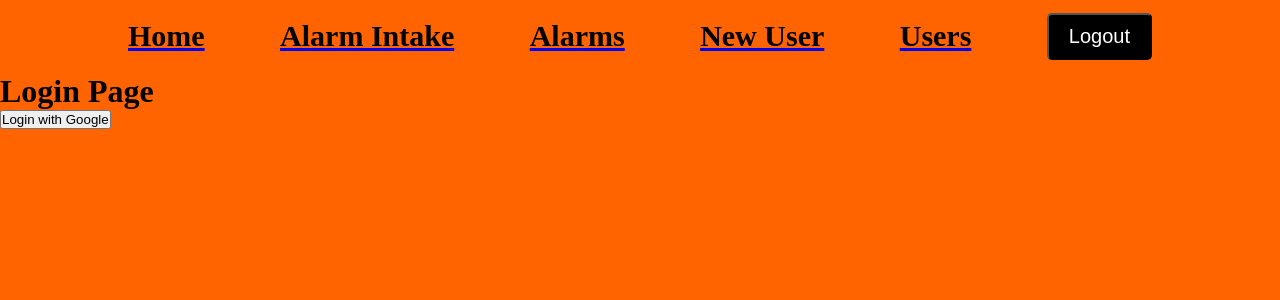
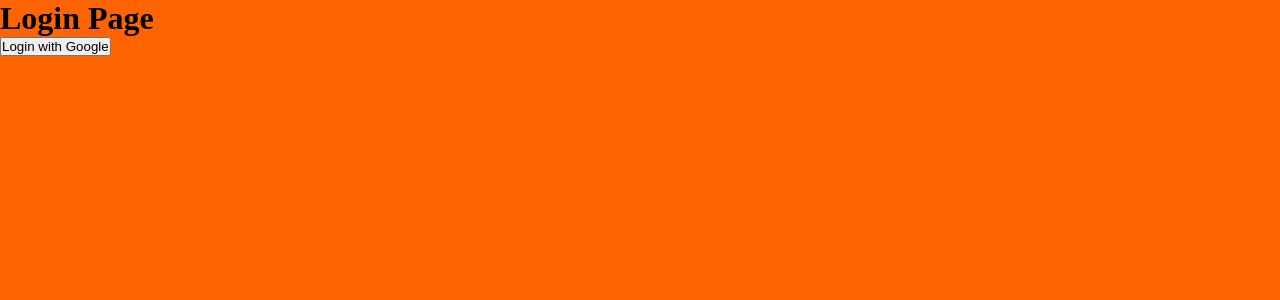
Before and after one commit to EAM26/bardeal-app-frontend, a React (Vite) app: page /login in a window 1280 px wide. Shown: the top 300 px of the page. Built offline with nearby package versions, Linux system fonts and the light colour scheme; no server answers.

Commit message:
Add conditional rendering App and Navbar

```diff
--- a/src/App.jsx
+++ b/src/App.jsx
@@ -20,7 +20,7 @@ function App() {
     return (
         <>
             <UserContextProvider>
-                <Navbar/>
+                {user && <Navbar/>}
                 <Routes>
                     <Route path="/login" element={<Login/>}/>
                     <Route path="/" element={user ? <Home/> : <Navigate to="/login"/>}/>
--- a/src/components/navbar/Navbar.jsx
+++ b/src/components/navbar/Navbar.jsx
@@ -1,20 +1,28 @@
-import React from 'react';
+import { NavLink } from "react-router-dom";
+import Button from "../button/Button.jsx";
+import { useUser } from "../../context/useUser.js"; // adjust path if needed
 import './NavBar.css';
-import {NavLink} from "react-router-dom";
-import Button from "../button/Button.jsx";
 
 function Navbar() {
+    const { user } = useUser();
 
     const handleLogout = () => {
         window.location.href = "http://localhost:8080/logout";
     };
+
     return (
         <div className="nav-links">
             <NavLink to="/"><h2>Home</h2></NavLink>
             <NavLink to="/alarm"><h2>Alarm Intake</h2></NavLink>
-            <NavLink to="/alarms"><h2>Alarms</h2></NavLink>
-            <NavLink to="/user"><h2>New User</h2></NavLink>
-            <NavLink to="/users"><h2>Users</h2></NavLink>
+
+            {(user?.role === 'ADMIN' || user?.role === 'MANAGER') && (
+                <>
+                    <NavLink to="/alarms"><h2>Alarms</h2></NavLink>
+                    <NavLink to="/users"><h2>Users</h2></NavLink>
+                    <NavLink to="/user"><h2>New User</h2></NavLink>
+                </>
+            )}
+
             <Button onClick={handleLogout} classname="logout">Logout</Button>
         </div>
     );
```
